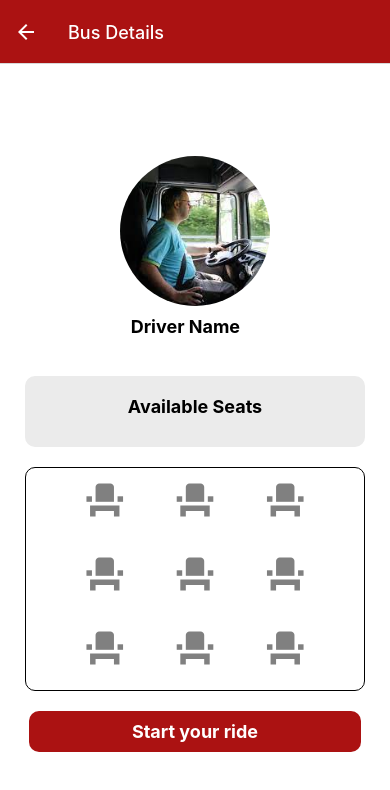
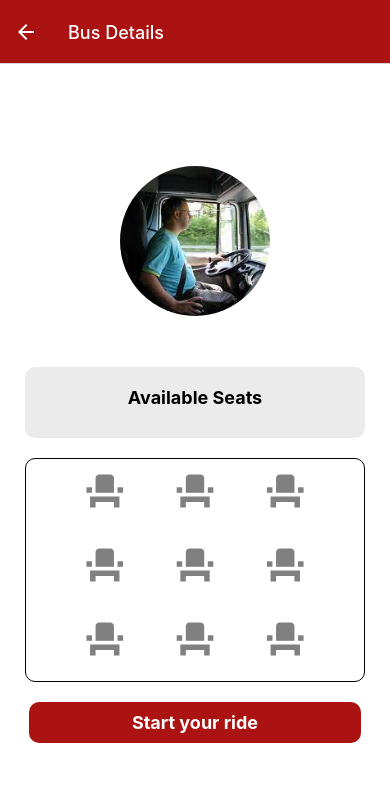
Before and after one commit to zeinshhadi/b-route-app, a React Native app in the folder frontend/: screen /BusDetailScreen in a window 390 px wide. Shown: the top 790 px of the page. Built offline with nearby package versions, Linux system fonts and the light colour scheme; no server answers.

Commit message:
Frontend <> Fixed bus information screen titles

```diff
--- a/frontend/components/cards/DriverDetailsCard.js
+++ b/frontend/components/cards/DriverDetailsCard.js
@@ -6,7 +6,6 @@ const DriverDetailsCard = ({ driverFirstName, driverLastName }) => {
       <Image style={styles.driverImage} source={require("../../assets/images/driver.jpg")} />
 
       <View style={styles.driverInfoText}>
-        <Text style={styles.driverInfoTextTitle}>Driver Name</Text>
         <Text style={styles.driverInfoTextDetails}>
           {driverFirstName} {driverLastName}
         </Text>
@@ -29,15 +28,10 @@ const styles = StyleSheet.create({
     borderRadius: 250,
     alignSelf: "center",
   },
-  driverInfoText: {
-    width: "33%",
-  },
+
   driverInfoTextDetails: {
-    fontWeight: "500",
-    fontSize: 15,
-  },
-  driverInfoTextTitle: {
     fontWeight: "bold",
     fontSize: 18,
+    alignSelf: "center",
   },
 });
```
